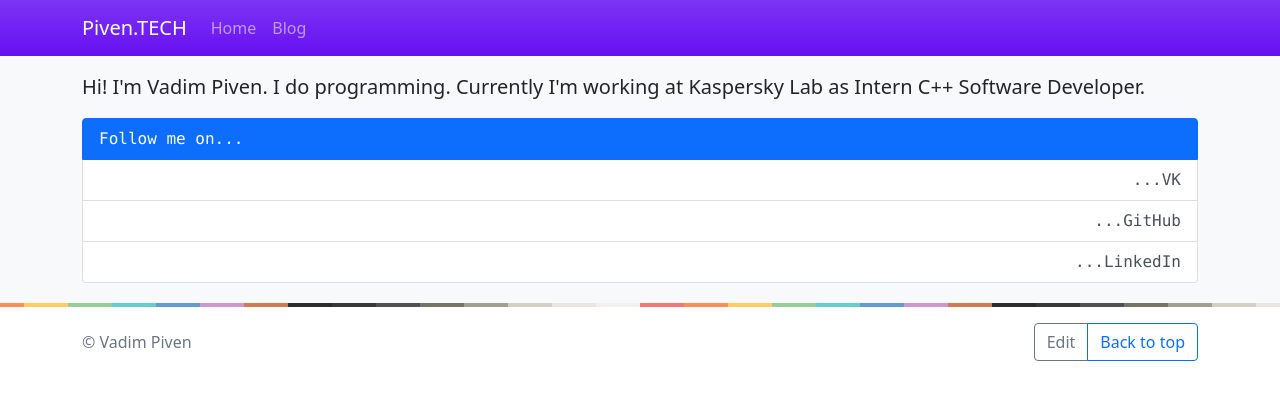
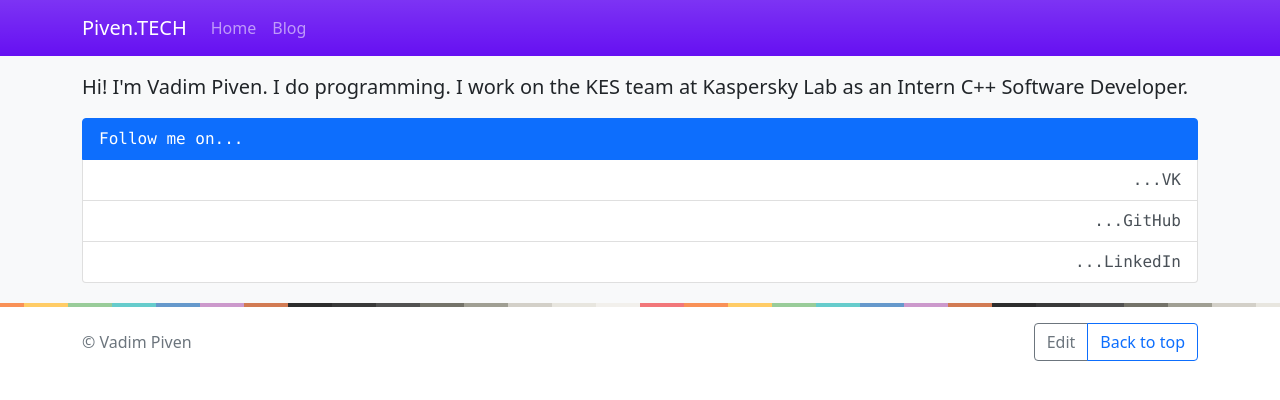
Before and after one commit to vadimpiven/vadimpiven, a Jekyll site: the page built from index.html, in a window 1280 px wide. Shown: the top 400 px of the page. Built offline with Jekyll 4.4.1, drawn with Linux system fonts in a browser that asks for light colours.

Commit message:
Update index.html

```diff
--- a/index.html
+++ b/index.html
@@ -3,7 +3,7 @@ layout: default
 title: Piven.TECH
 ---
 <p class="lead">
-  Hi! I'm Vadim Piven. I do programming. Currently I'm working at Kaspersky Lab as Intern C++ Software Developer.
+  Hi! I'm Vadim Piven. I do programming. I work on the KES team at Kaspersky Lab as an Intern C++ Software Developer.
 </p>
 
 <div class="list-group mb-3 font-monospace">
```
